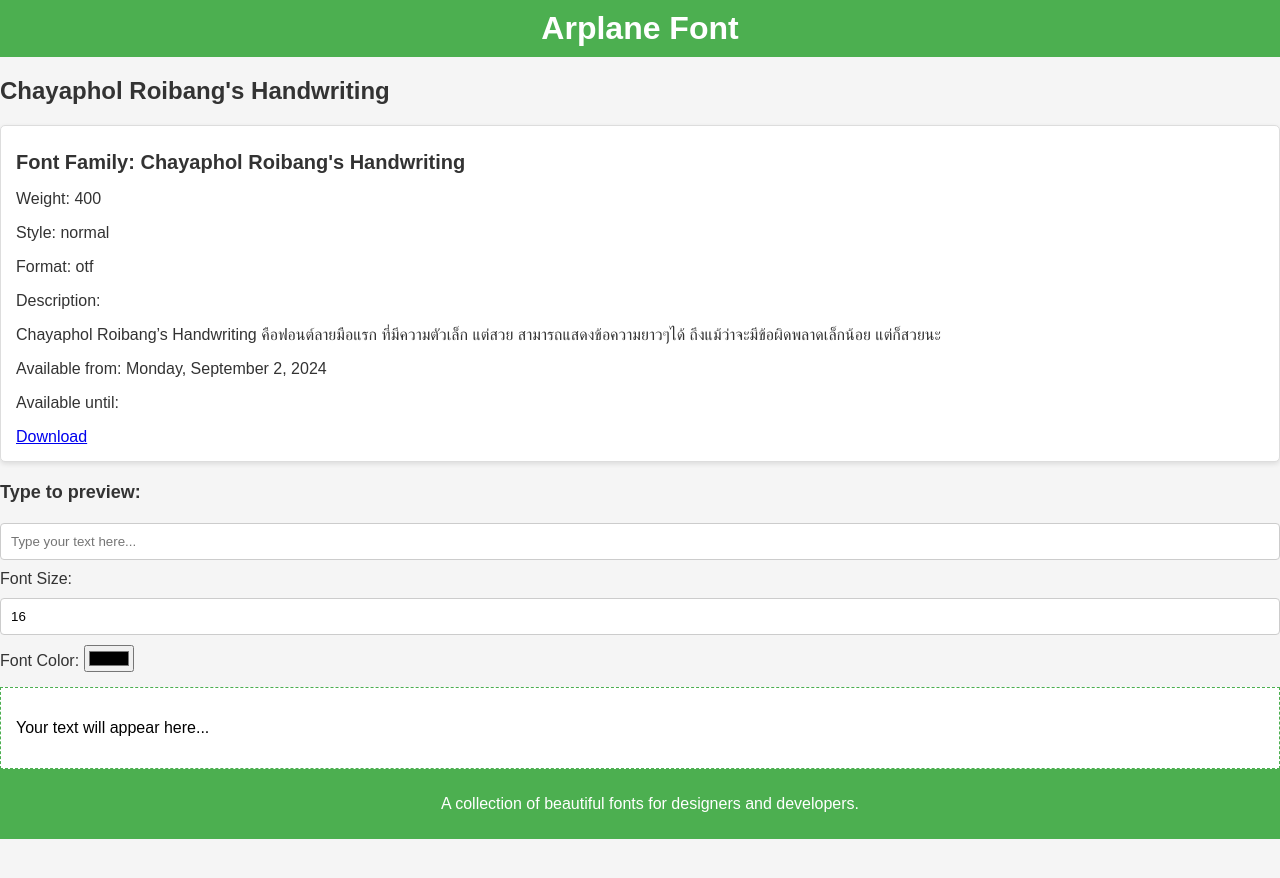
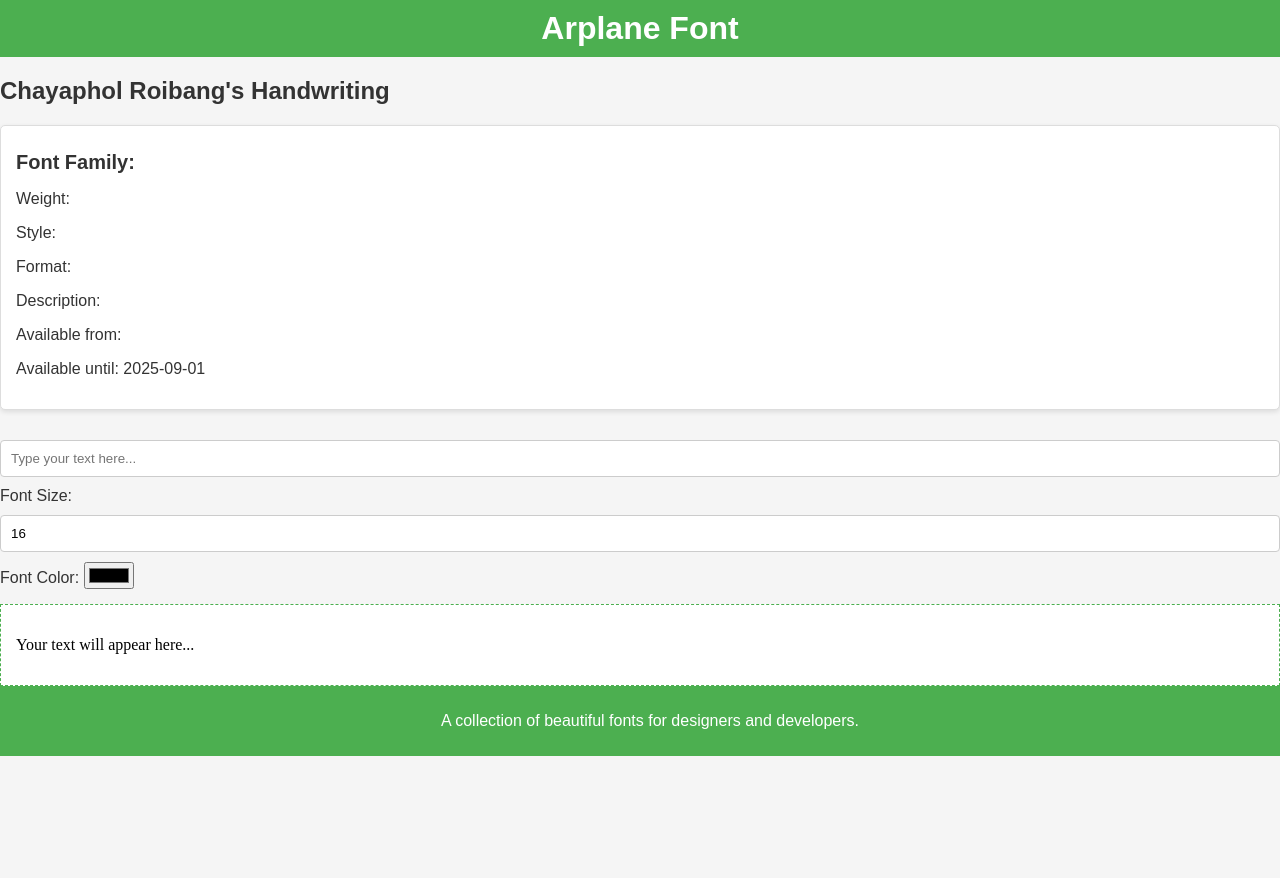
Before and after one commit to ArplaneCorporation/fonts, a Jekyll site: the page built from _posts/2024-09-01-ChayapholRoibangsHandwriting.md, in a window 1280 px wide. Shown: the top 878 px of the page. Built offline with Jekyll 4.4.1, drawn with Linux system fonts in a browser that asks for light colours.

Commit message:
Update 2024-09-01-ChayapholRoibangsHandwriting.md

```diff
--- a/_posts/2024-09-01-ChayapholRoibangsHandwriting.md
+++ b/_posts/2024-09-01-ChayapholRoibangsHandwriting.md
@@ -1,13 +1,7 @@
 ---
 layout: font
 title: "Chayaphol Roibang's Handwriting"
-family: "Chayaphol Roibang's Handwriting"
-weight: "400"
-style: "normal"
-format: "otf"
-available_from: "2024-09-02"
-available_until: ""  # ไม่มีเพื่อให้ดาวน์โหลดได้ทันที
-lang: "en"  # หรือ "th" ขึ้นอยู่กับภาษาที่คุณต้องการ
+excerpt: "Chayaphol Roibang’s Handwriting คือฟอนต์ลายมือแรก ที่มีความตัวเล็ก แต่สวย สามารถแสดงข้อความยาวๆได้ ถึงแม้ว่าจะมีข้อผิดพลาดเล็กน้อย แต่ก็สวยนะ"
+download_url: "https://arplanecorporation.github.io/pages/Handwrite-Font/assets/font.otf"
+available_until: 2025-09-01
 ---
-
-Chayaphol Roibang's Handwriting คือฟอนต์ลายมือแรก ที่มีความตัวเล็ก แต่สวย สามารถแสดงข้อความยาวๆได้ ถึงแม้ว่าจะมีข้อผิดพลาดเล็กน้อย แต่ก็สวยนะ
```
